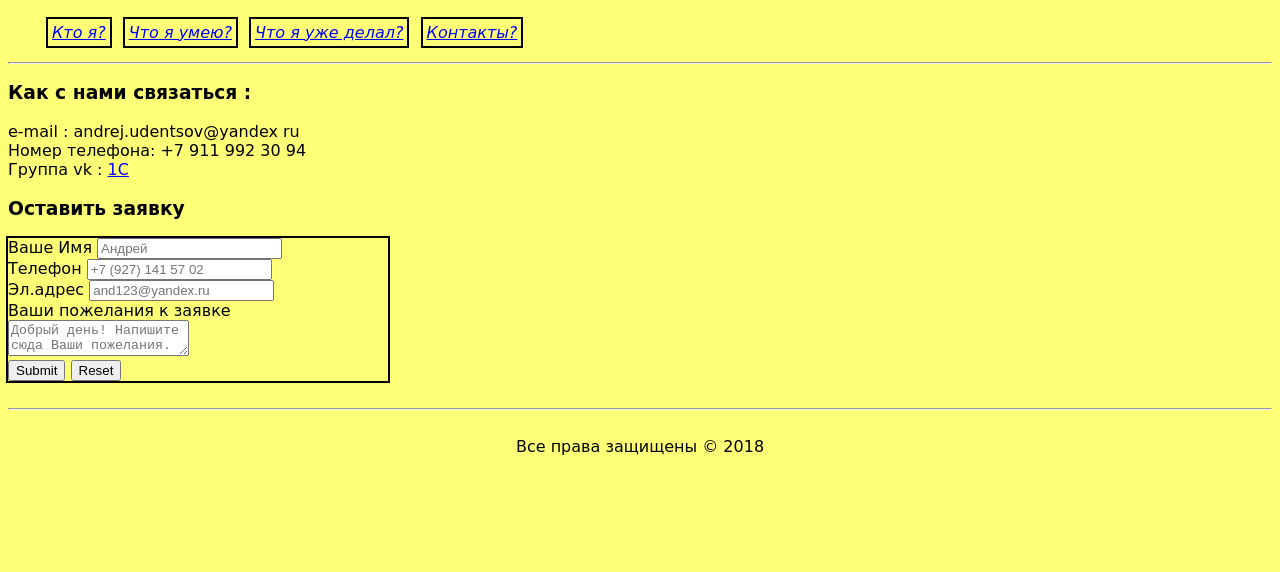
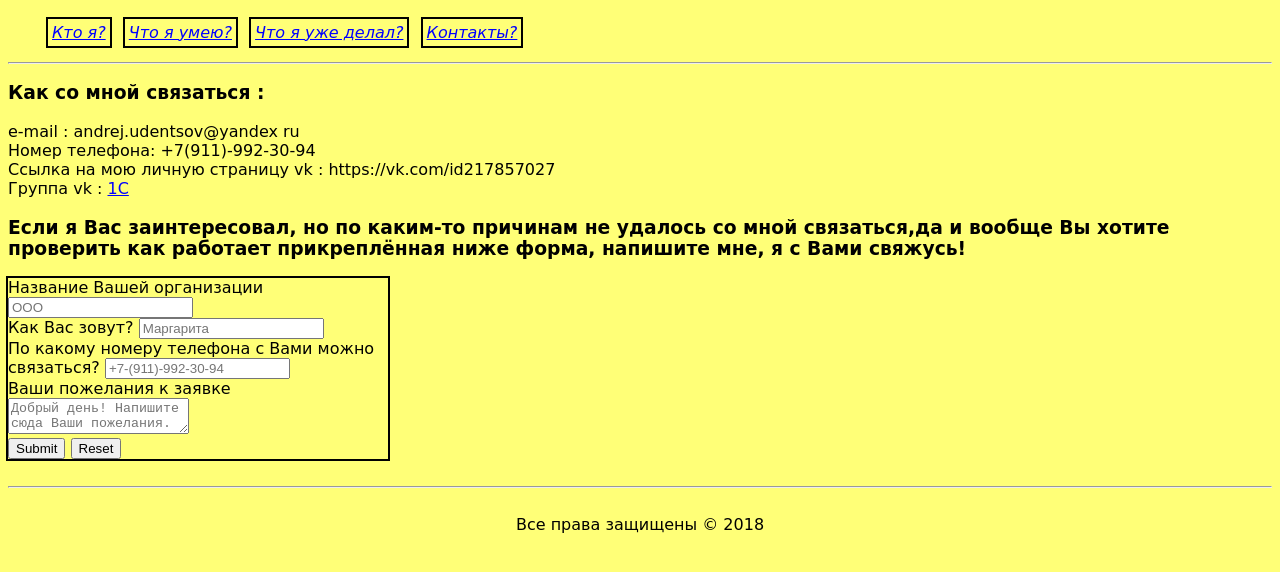
Before and after one commit to Andrej1405/Personal-site, a plain HTML site: page address.html in a window 1280 px wide. Drawn offline with Linux system fonts and the light colour scheme.

Commit message:
Правки на контактной странице

```diff
--- a/address.html
+++ b/address.html
@@ -16,21 +16,22 @@
 	<li><a href="#">Контакты?</a></li>
 </ul>
 <hr>
-<footer><h3>Как с нами связаться :</h3>
+<footer><h3>Как со мной связаться :</h3>
 e-mail : andrej.udentsov@yandex ru <br>
-Номер телефона: +7 911 992 30 94 <br>
+Номер телефона: +7(911)-992-30-94 <br>
+Ссылка на мою личную страницу vk : https://vk.com/id217857027 <br>
 Группа vk : <a href="https://vk.com/firstlandig" target= "_blank">1C</a>
 <br>
-<h3>Оставить заявку</h3>
+<h3 class = "">Если я Вас заинтересовал, но по каким-то причинам не удалось со мной связаться,да и вообще Вы хотите проверить как работает прикреплённая ниже форма, напишите мне, я с Вами свяжусь!</h3>
 <form action="#">
 	<label>
-	Ваше Имя <input type="text" placeholder="Андрей">
+	Название Вашей организации <input type="text" placeholder="ООО" "Программист">
 	</label><br>
 	<label>
-	Телефон <input type="text" placeholder="+7 (927) 141 57 02">
+	Как Вас зовут? <input type="text" placeholder=Маргарита>
 	</label><br>
 	<label>
-	Эл.адрес <input type="text" placeholder="and123@yandex.ru">
+	По какому номеру телефона с Вами можно связаться? <input type="text" placeholder="+7-(911)-992-30-94">
 	</label><br>
 	<label>
 	Ваши пожелания к заявке <br><textarea placeholder="Добрый день! Напишите сюда Ваши пожелания."></textarea>
```
Also changed, not shown: index.html (+1 -1 lines).
